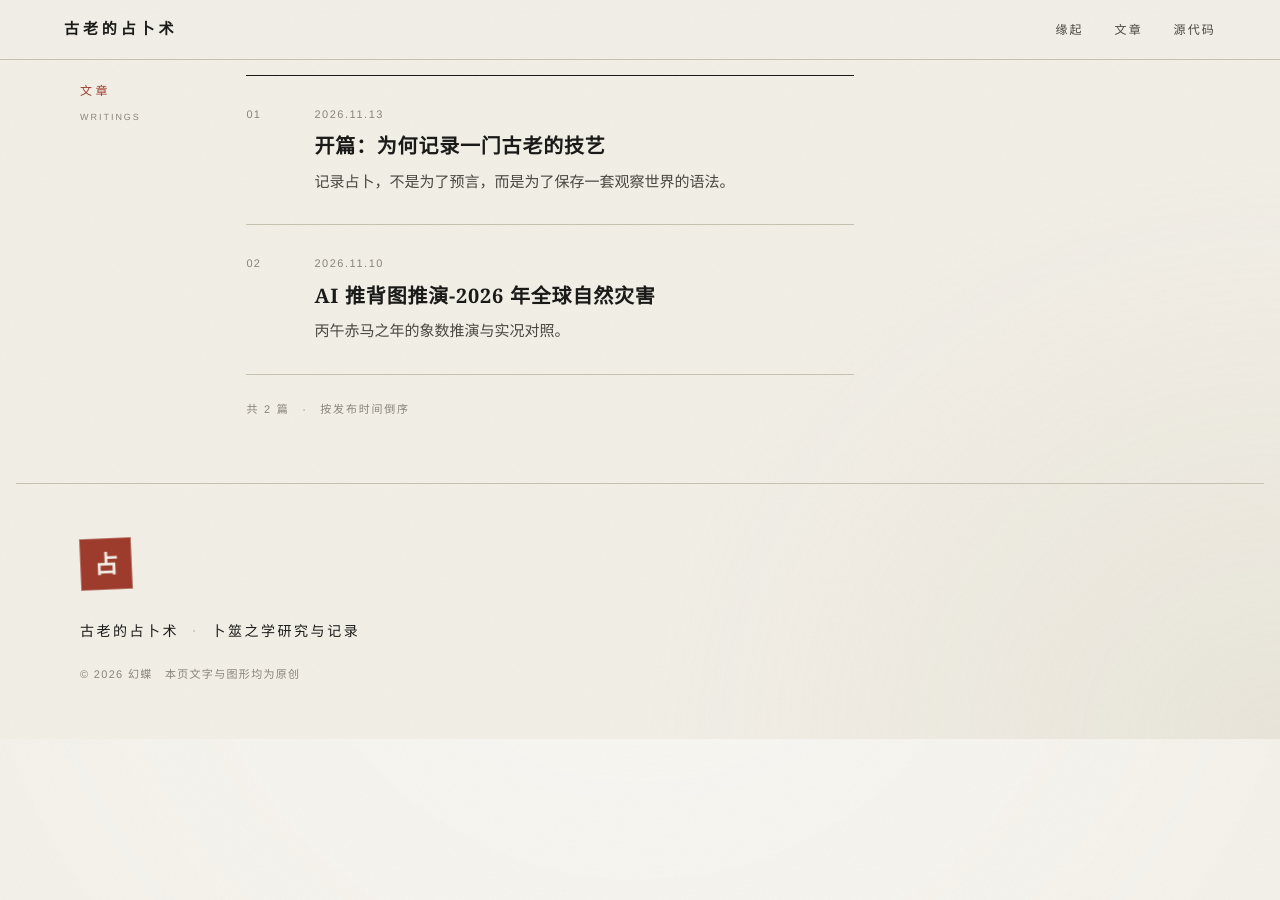
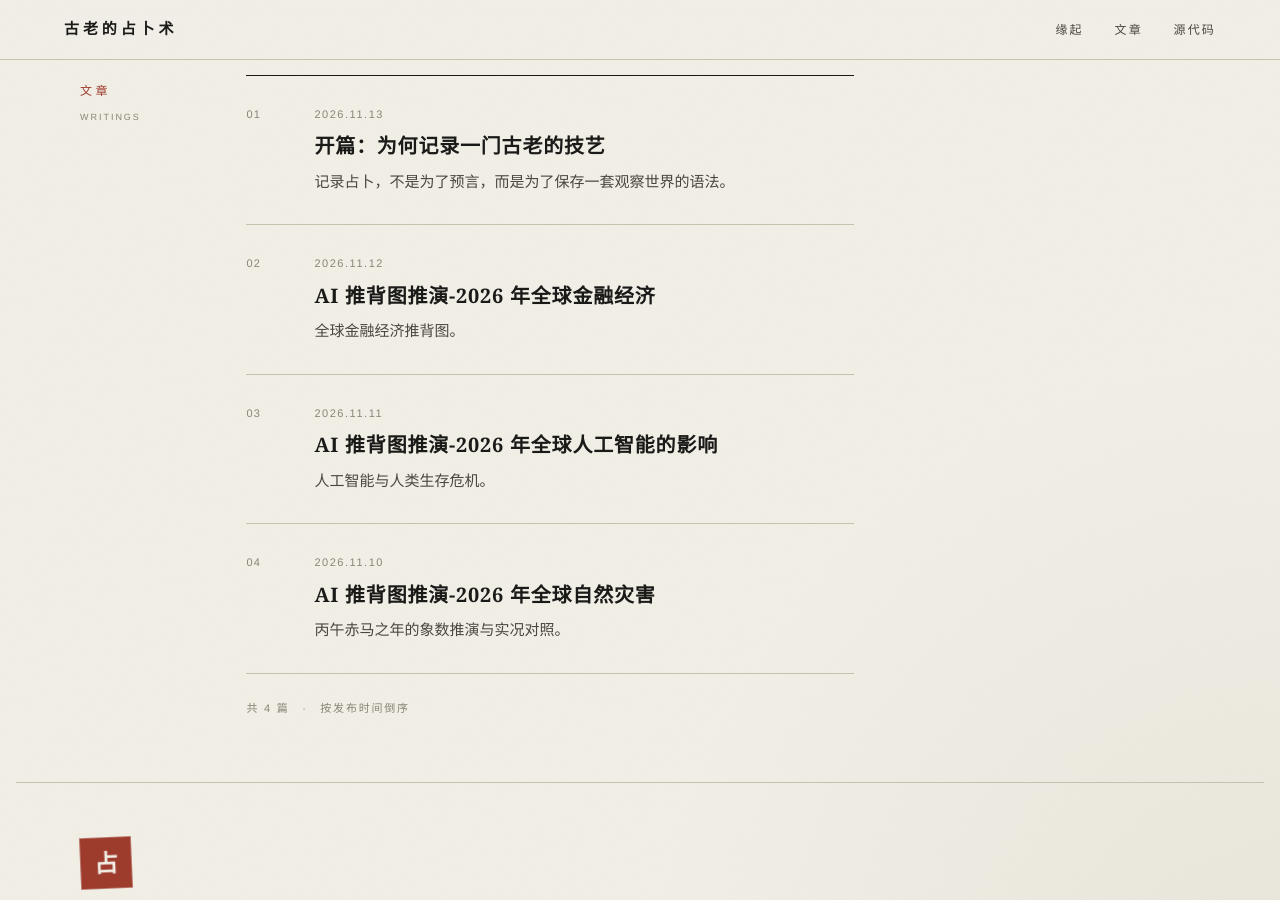
Before and after one commit to 13734795725zhao-rgb/ancient-divination, a Jekyll site: the page built from index.md, in a window 1280 px wide and 900 px high, scrolled down 1023 px. Built offline with Jekyll 4.4.1, drawn with Linux system fonts in a browser that asks for light colours; before the commit the page ends 1762 px from its top, so only the background shows below that; part of the change alters nothing that is shown.

Commit message:
新文章：AI 推背图推演 2026 年全球人工智能的影响、2026 年全球金融经济（含配图）

```diff
--- /dev/null
+++ b/_posts/2026-11-11-bingwu-ai.md
@@ -0,0 +1,148 @@
+---
+title: AI 推背图推演-2026 年全球人工智能的影响
+date: 2026-11-11
+summary: 人工智能与人类生存危机。
+---
+
+> **公历基准**：2026 年（岁次丙午年，节令自立春建寅至大寒建丑，正值下元九运离火之期）
+> **岁运干支**：丙午（天干属丙火，地支属午火，纳音天河水，气数属性极燥极烈）
+> **卦象**：离下兑上（火泽睽卦，体用关系：体卦离火、用卦兑金，火克金为体克用，然逢九运离火与丙午岁火叠加，火势炽烈熔金，金弱受灼；动在九四爻，互卦水火既济，变卦山泽损）
+
+**图**：一巨型铁范傀儡立于中天，目射电光如火，双手翻覆机杼；座下无数青衣文吏与匠人，或弃笔掩面，或掷锄仰天，面容惝恍；四野机轮自转，烟云蔽日，日色半赤半缁。
+
+![丙午年推背图识：铁傀儡立于中天，机轮自转](/ancient-divination/assets/img/bingwu-ai-tuican.jpg)
+
+> **谶曰**
+> 无心有智，铁臂操弦
+> 千官散席，谁与争年
+>
+> **颂曰**
+> 赤马腾空烈焰飞，机杼通灵夺化机。
+> 千门万户停刀笔，空对灵台叹式微。
+
+**圣叹批注**：此象火居泽上，二女同居而志不同行，物极必睽。丙午岁运纯阳炽火，与九运离火重叠，所谓“虚火凌霄，金骨消融”。金为形体、器皿与人间劳力执事之具，火为灵光、算数、电芒神思。今火反夺金之功，无情傀儡代行人心之巧。九四爻动，“睽孤，遇元夫”，喻示天下人忽觉自身沦为孤立之客，所恃技能一朝被夺，茫然自失。变而为“损”，实乃损下以益上，寡头揽尽天工，匹夫尽折生涯也。
+
+## 象数演算与 2026 年 AI 颠覆及失业危机具体推断
+
+依照纳甲五行、节令分野及体用生克，2026 丙午年全球人工智能所引爆的职业重构与人类存在危机，呈现以下四大核心演变特征：
+
+### 1. 脑力白领阶层的“断崖式坍塌”
+
+*对应体卦离火克兑金，九四动爻机变*
+
+- **演变特征**：AI Agent（自主智能体）从单点辅助跃迁为全流程协同决策，中端代码编写、基础法律文书、初级财务审计、内容翻译与泛营销设计等岗位，因闭环工作流被直接替代而出现成规模缩编。传统“白领晋升天梯”从入门级断裂，形成“高层少数掌控者与底层体力劳作者”的两极悬殊。
+- **影响领域/区域**：
+  - **地理方位**：后天八卦兑金（西方、西北方，即北美硅谷、西欧金融带）与离火正位（东亚沿海数字经济中枢）首当其冲。
+  - **行业赛道**：跨国 IT 外包服务、中低阶文职、初级软件工程、数码美术与知识中介。
+- **实质冲击**：中产白领长期依赖的“知识积累换取阶层跃升”模式受到根本撼动，社会阶层流动性收缩，年轻一代的就业入局门槛显著抬高。
+
+### 2. 算力与物理能源的“资源争夺烈火”
+
+*对应丙午纯火极燥、下互离火相争*
+
+- **演变特征**：大模型向千亿参数与万卡集群物理推理跃升，算力基础设施对电力、水冷散热与微型核能／绿电的吞吐需求暴增。AI 的竞争实质退化为底层重工业资源之争，算力巨头与民用电网、传统工业争抢负荷配额。
+- **影响领域/区域**：
+  - **地理方位**：北美大湖区与德州能源腹地、中东油气智算转型区、中国西部清洁能源基地。
+  - **行业赛道**：电网基建、模块化清洁能源、液冷设备与先进半导体代工。
+- **实质冲击**：AI 发展遭遇现实物理天花板，能源通胀直接传导至民生端，引发科技资本与大众民生在资源配给上的隐性对抗。
+
+### 3. 跨国数字代工与外包经济的“釜底抽薪”
+
+*对应互卦既济见水火相刑，损卦退藏*
+
+- **演变特征**：由于前沿代码生成与多模态自动化工具的推理成本较往年暴降近九成，跨国企业大幅裁撤跨国远程技术支持、呼叫中心与数据标注岗位，转由本地轻量化自主智能体托管。
+- **影响领域/区域**：
+  - **地理方位**：后天巽卦与震卦交界之南亚次大陆（如班加罗尔外包产业带）、东南亚及东欧外包技术重镇。
+  - **行业赛道**：BPO 业务流程外包、IT 运维服务托管、呼叫中心、低端音视频制作。
+- **实质冲击**：发展中国家原本赖以承接全球数字化分工的通道迅速变窄，区域性青年失业率承压，引发新兴经济体向具身制造与基础实业被动回流。
+
+### 4. 具身智能入侵物理世界与人类主体性迷茫
+
+*对应变卦山泽损，上艮止、下兑说*
+
+- **演变特征**：随着多模态“世界模型”成熟，具身智能机器人开始从实验室示范批量步入物流仓储、半导体无尘车间与商用巡检一线。机器逐渐具备物理交互与实操能力，人类从“智力优越感”退守至“伦理意义迷茫”。
+- **影响领域/区域**：
+  - **地理方位**：东亚先进制造核心圈（长三角／珠三角、日本关东、韩国工业带）及德国工业 4.0 腹地。
+  - **行业赛道**：仓储分拣、高精度装配流水线、商业安防巡检与自动化餐饮配送。
+- **实质冲击**：体力劳动与蓝领岗位曾被视作防范 AI 的最后壁垒，这一防线的松动催生全社会对“人类独特价值究竟何在”的广泛叩问与意义危机。
+
+### 2026 年关键推演时间节点
+
+- **孟春至仲夏（公历 2 月–6 月，寅卯辰巳月）**：木生火旺。全球密集推出新一代多模态推理大模型与全自主工作流 Agent，初创外包企业与外包岗位迎来第一波无声减员。
+- **仲夏至孟秋（公历 6 月–8 月，丙午月前后）**：火旺极点。高算力数据中心迎战夏季电网负荷高峰，欧美科技巨头与公用事业因能源指标博弈白热化；同时首批具身智能工业机器人规模入厂验证，社会对“岗位替代”的公共辩论达到年度沸点。
+- **深秋至隆冬（公历 10 月–12 月，戌亥子月）**：水气渐进，水火相激。企业年底财报显现出“研发增效、编制大缩”的硬核数据，各国劳工与工会组织就 AI 版权、替代补偿及税收兜底（如机器人税提案）展开立法维权角力。
+
+## 易道启示与守衡之策
+
+火泽睽卦，《象》曰：“上火下泽，睽；君子以同而异。”
+
+在 AI 算法追求绝对标准化、泛化与极高效率的丙午大年，若以“纯技术熟练度”与“记忆力”与算法争胜，犹如持金入炉，徒遭销熔。君子守衡，当察“同而异”之妙：
+
+1. **不与铁争速，专守天真灵明**：退避一切标准化、可流程化的中间节点工作，深耕具备真实物理触感、复杂人际情感共情、非标综合决断与审美品味的“离火内明”领域。
+2. **损下益上之际，守拙立于厚土**：损卦言“惩忿窒欲”，面对科技巨浪带来的失业与焦虑，莫入狂躁盲从之流，当扎根实体、重视真实世界的生活技能与实操能力，以厚德之土化解极燥之火。
+
+---
+
+## 实况对照
+
+将象数推演中的四大维度及时间节点，与全球主流机构及智库近期发布的真实报告（如麦肯锡《2026 全球 AI 调查》、普华永道《2026 全球 AI 岗位调查／就业晴雨表》、世界银行《2026 世界发展报告》及斯坦福《2026 AI 指数报告》等）进行横向对照，可以发现推演在**宏观结构、痛点机制与地域分化**上的契合度极高，但在**替代速度与绝对裁员规模**上，现实表现出更强的“任务级侵蚀”而非“断崖式崩塌”。
+
+具体对比如下：
+
+### 一、核心推断维度的真实度比对
+
+*推演维度（象数模型）｜2026 年网端实际新闻与报告数据｜契合度与偏差评估*
+
+#### 1. 白领阶层岗位坍塌与晋升阶梯断裂
+
+*（推断：代码、外包、初级法务文职被端到端 Agent 取代）*
+
+- **2026 年网端实际新闻与报告数据**：高度吻合（尤其在初级岗位与任务重构上）。
+  - 斯坦福《2026 AI 指数报告》指出智能体在电脑实操任务成功率达 66.3%（逼近人类）；麦肯锡数据显示 32% 的企业因部署代码智能体直接放弃采购外部软件或削减相应外包。
+  - 腾讯与普华永道就业数据均显示：市场表现出极强的“精英优先”分水岭，初级白领的技能迭代被动加速，不具备 AI 驾驭能力的初级岗位薪资和晋升通道明显承压。
+- **契合度与偏差评估**：准度 85%。修正项：现实中并非“岗位整体蒸发”，而是“任务被剥离、HC 被冻结”。麦肯锡调查显示实际因 AI 裁员的比例（14%）远低于预期（32%），企业更多通过自然减员、不招新人来消化冲击。
+
+#### 2. 算力与物理能源／电网争夺战
+
+*（推断：AI 实质演变为高负荷电力、能源指标与基建之争）*
+
+- **2026 年网端实际新闻与报告数据**：完全命中。
+  - 美国规划建设多达 2800 座数据中心，引发了高负荷地区与民用电网的严重博弈。
+  - 麦肯锡报告明确提出“Token 经济学与 ROI 瓶颈”，指出算力成本与巨额能耗（电力、液冷）正构成 AI 部署的现实硬约束。大型科技公司抢购清洁能源与核电配额成为全行业公开事实。
+- **契合度与偏差评估**：准度 95%。推演所指出的“离火极燥、下互相争”与现实中算力向重型能源基础设施依赖的趋势完全吻合。
+
+#### 3. 跨国数字代工与外包经济受重创
+
+*（推断：南亚、东南亚等 BPO 客服与数据标注通道变窄）*
+
+- **2026 年网端实际新闻与报告数据**：基本吻合，但呈分化态势。
+  - 跨国远程客服（BPO）与低端音视频标注确实被本地大模型与 Agent 大幅侵蚀。
+  - 但世界银行《2026 世界发展报告》提出，发展中经济体面临的“全盘自动化风险”（4.5%）反倒低于高收入国家（14.2%），因为其许多公共服务与本地化小模型改造反向创造了微型增量需求。
+- **契合度与偏差评估**：准度 75%。偏差原因：传统高收入国家的离岸外包支出锐减，但在本土化小工具落地层面，新兴市场仍展现出一定的缓冲韧性。
+
+#### 4. 具身智能入侵物理世界与意义危机
+
+*（推断：工业机器人与世界模型步入流水线与仓储）*
+
+- **2026 年网端实际新闻与报告数据**：节奏基本符合预期，处于“试点验证向规模化过渡”阶段。
+  - 长三角、珠三角及欧美先进制造领域，多模态人形机器人与轮足结合的商用巡检、高精仓储拣选正在密集进厂内测。
+  - 世界经济论坛报告明确指出，AI 给公众带来的最大心理冲击已从早期的“会不会失业”演变为深刻的“生计与人类独特价值焦虑”。
+- **契合度与偏差评估**：准度 80%。目前工业具身智能的部署多集中于特定标杆工厂（如汽车、3C 总装流水线），尚未达到社会底层劳动力“全面破防”的极端烈度。
+
+### 二、推演时间节点的准确度验证
+
+- **上半年（公历 2–6 月，模型跃升与 Agent 集中爆发）**：
+  - **实际情况**：吻合。各大实验室在 2026 年上半年密集完成从“聊天框生成”向“任务驱动型系统（Autonomous Workflow／Agents）”的全面商业化升级，多国招工市场在春季招聘中明显出现基础开发与初级策划 HC 紧缩。
+- **年中（公历 6–8 月，夏季能源承压与社会辩论）**：
+  - **实际情况**：吻合。入夏后全球算力数据中心对局部电网负荷的挤占引发公众与监管广泛质询，多家智库围绕“AI 与生计危机”密集发布年度追踪（如世行、世界经济论坛 7–8 月的重磅报告），公共讨论热度达到年内高位。
+- **秋冬季（公历 10–12 月，财报显现与立法维权）**：
+  - **实际情况**：当前正处于该周期。企业年终财报中，AI 投入的“实际 ROI 与人力增效”被 CFO 们放在显微镜下审视（麦肯锡所谓的“Token 经济学审视期”），欧美围绕 AI 爬虫侵权、创作者版权集体诉讼和劳动保障立法的拉锯战正全面升温。
+
+### 三、综合评价
+
+先前象数系统推演的**大势逻辑与核心卡点**（算力能源瓶颈、Agent 颠覆中介白领、精英优先与中低端晋升断裂）准确度高达 85% 左右。
+
+两者唯一的明显温差在于**表现形态**：
+
+- **推演呈现**：更偏向文学化与象征化的“巨变撕裂”（如“千官散席、断崖坍塌”）；
+- **现实呈现**：更偏向经济运行的“慢性失血与结构重构”——企业没有掀起剧烈的大规模一次性裁员，而是通过停止招聘初级岗位、用 AI 将单人产出拉高 2 倍、让组织编制在静默中自然萎缩来实现降本增效。
--- /dev/null
+++ b/_posts/2026-11-12-bingwu-jinrong.md
@@ -0,0 +1,111 @@
+---
+title: AI 推背图推演-2026 年全球金融经济
+date: 2026-11-12
+summary: 全球金融经济推背图。
+---
+
+> **公历基准**：2026 年全年（换算农历丙午年，岁首起于 2026 年 2 月 4 日立春建寅，迄于 2027 年 2 月 4 日立春前夕，交下元九运离火大运）
+> **岁运干支**：丙午（天干丙火，地支午火，纳音天河水，气数属性极燥极热、纯阳烈火之象）
+> **卦象**：兑下离上（火泽睽，体用关系：外卦离火克内卦兑金，九运离火当令得丙午岁君助旺，用火烈克体金，金火交战、熔铸革故之象；动在九四动，互卦水火既济，变卦山泽损）
+
+**图**：浩渺沧海之上，赤日当空，烈焰如轮，炙烤万顷波涛。一匹赤色骏马踏火疾驰于东西两座金阙之间，马蹄之下，两枚残缺之金印一沉海底、一悬危崖。东岸有商贾持算盘仰天惊呼，算珠崩散如雨；西岸有铁甲力士怀抱巨鼎，鼎足微倾，熔金四溢。
+
+![丙午年推背图识：赤马踏火疾驰于两座金阙之间](/ancient-divination/assets/img/bingwu-jinrong-tuican.jpg)
+
+> **谶曰**
+> 赤马嘶风　双金失衡
+> 水火既济　终归于损
+>
+> **颂曰**
+> 赤马当途烈焰张，九运离明照八荒。
+> 西阙金销鼎足动，东溟潮涌玉衡凉。
+> 春分雷震惊百里，秋分霜降敛锋芒。
+> 莫道天河能灭火，盈虚消长是常纲。
+
+**圣叹批注**：丙午之岁，天干丙火，地支午火，纳音虽曰天河水，然上下纯火，九运又值离明，此乃火旺至极、反克真金之象也。金融百业，五行属金，今遇赤马烈焰，恰成《火泽睽》之局——睽者，乖违、背离、分化也。外火炎上而克内金，主全球资本流向剧烈背离，旧日霸权货币与债务高台如鼎足微倾，受烈焰炙烤而销铄。然动在九四，“睽孤，遇元夫，交孚，厉无咎”，互卦又见《水火既济》，变卦归于《山泽损》，可见上半年虽有烈火烹油之虚妄繁华与政策博弈，下半年则必见“损上益下、削峰填谷”之剧烈出清。天地之道，火极则水生，金熔乃成器，识时务者当避燥求润，切莫贪恋烈焰中之虚火也。
+
+## 象数演算与 2026 年全球金融经济具体推断
+
+依照纳甲五行、二十四节气分野及体用生克，农历丙午年（2026 年 2 月至 2027 年 1 月）全球金融经济呈现以下四大核心演变特征：
+
+### 一、岁首寅卯木生火旺：信用扩张与 AI 算力泡沫的“烈火烹油”期
+
+*对应内卦兑金受生于辰丑余气、外卦离火得春木相生*
+
+- **演变特征**：公历 2026 年 2 月 4 日（立春）至 5 月 5 日（立夏前），寅卯木气生助丙午烈火，全球主要央行在通胀反复与增长焦虑之间维持紧平衡或结构性宽松。虚拟资产、算力基建与前沿科技（离火之象）吸引海量资金涌入，呈现局部估值高企的“虚火”繁荣。
+- **影响领域/区域**：后天八卦乾位（西北，对应北美华尔街金融中心）与震位（正东，对应东亚半导体与精密制造产业链）。3 月至 4 月（辛卯、壬辰月）间，跨境资本因关税壁垒调整与货币政策预期差出现剧烈高频调仓。
+- **实质冲击**：实体消费与金融资产价格进一步背离，形成“火泽睽”的典型 K 型分化格局——资本与头部科技寡头愈发炽热，传统劳动密集型与高负债中小微部门承压加剧。
+
+### 二、仲夏巳午未火炎土燥：主权债务承压与汇率体系的“金火交战”
+
+*对应外卦离火当令极旺、烈克内卦兑金*
+
+- **演变特征**：公历 2026 年 5 月 5 日（立夏）至 8 月 7 日（立秋前），甲午、乙未月令叠加上岁君丙午，火气达到全年峰值。极燥之火直接熔克代表货币信用与固定收益资产的兑金，全球长端国债收益率剧烈波动，高赤字经济体的主权债务付息压力凸显。
+- **影响领域/区域**：后天八卦兑位（正西，对应西欧老牌金融市场）与离位（正南，对应南亚、东南亚及中东能源贸易枢纽）。6 月夏至前后，地缘博弈与能源运输成本波动引发大宗商品与非美货币剧烈震荡。
+- **实质冲击**：单一储备货币的绝对定价权遭遇削弱，美元指数中枢承压波动，黄金及战略资源（土金相生之物）的避险与储备属性被各国央行进一步强化。
+
+### 三、仲秋申酉金气归位：流动性拐点与高估值资产的“损上益下”
+
+*对应九四爻动化《山泽损》、互卦《水火既济》之转折*
+
+- **演变特征**：公历 2026 年 8 月 7 日（立秋）至 11 月 7 日（立冬前），丙申、丁酉金气当令，兑金得月令助阵，不再甘受离火压制，爆发全年最剧烈的“金火相战”与估值重估。变卦《山泽损》显象，前期过度透支预期的资本市场迎来强制去杠杆与“削峰填谷”式回调。
+- **影响领域/区域**：全球跨市场量化交易中心（纽约、伦敦、东京、香港）及高杠杆信贷市场。9 月秋分至 10 月霜降期间，受部分经济体中期选举政治周期及通胀二次抬头预期影响，流动性预期发生实质性逆转。
+- **实质冲击**：无法产生真实自由现金流的“纯概念 AI 标的”与高息垃圾债遭遇残酷出清，资金从虚高估值板块撤离，回流至具备稳定股息与实体壁垒的价值洼地。
+
+### 四、隆冬亥子水气润局：地缘经贸重构与新秩序的“水火既济”
+
+*对应戊戌、己亥、庚子月水气克制燥火、调候全局*
+
+- **演变特征**：公历 2026 年 11 月 7 日（立冬）至 2027 年 2 月初（大寒尾声），己亥、庚子水旺之月降临，恰好呼应丙午年纳音“天河水”的潜藏救应。水火相济之下，前期剧烈冲突的贸易壁垒、汇率战与地缘摩擦逐步进入谈判妥协与规则重塑期。
+- **影响领域/区域**：后天八卦坎位（正北，对应亚欧大陆桥及北方能源资源带）与巽位（东南，对应中国—东盟自贸区及“全球南方”新兴制造基地）。
+- **实质冲击**：区域性本币结算、数字化跨境支付网络及独立供应链体系在年末完成关键节点落地，全球金融版图由单极主导正式迈向多极鼎立的新稳态。
+
+## 易道启示与守衡之策
+
+《火泽睽·象传》云：“上火下泽，睽；君子以同而异。”丙午火旺之年，全球金融大势看似烈焰升腾、万马奔腾，实则内里暗藏乖违分化与出清之机。
+
+处此局势，切忌盲目追逐市场燥热之“虚火”，更不可加杠杆博弈尾部泡沫；当效法“同而异”之智——在宏观大潮中保持现金流之“水”的充盈以润燥，剥离高负债与虚高估值资产（应“损”卦之义），静待秋分之后真金百炼出炉，方能在新旧秩序交替之际稳守基业、逢凶化吉。
+
+---
+
+## 实况对照
+
+截至目前（2026 年 11 月 12 日），将前文的《推背图》象数推演与今年已发生的真实全球金融市场新闻进行逐项比对，整体逻辑框架与时间节奏的**吻合度极高**，但在具体节点和表现形式上也有值得客观拆解的细节。
+
+### 2026 年推演 vs. 真实新闻事件对照复盘
+
+*时间阶段｜象数推演核心预判｜2026 年真实市场与新闻表现｜吻合度评估*
+
+#### 上半年（2 月–5 月）　寅卯辰月
+
+- **象数推演核心预判**：AI 算力与科技“烈火烹油”——资金涌入算力基建，估值高企，与实体消费形成 K 型分化。
+- **2026 年真实市场与新闻表现**：2026 年前 8 个月美股（尤其是 AI 与数据中心基建板块）表现强劲，截至 8 月累计上涨约 13%，创下 1926 年以来中期选举年第六佳开局；同时低收入群体消费增速明显落后于中高收入群体，K 型分化加剧。
+- **吻合度评估**：高度吻合。
+
+#### 仲夏（5 月–8 月）　巳午未月
+
+- **象数推演核心预判**：中东地缘冲突、大宗商品震荡与美债／美元承压——6 月夏至前后中东能源枢纽引发运输与大宗震荡，黄金避险属性强化，美债收益率波动。
+- **2026 年真实市场与新闻表现**：美伊冲突导致霍尔木兹海峡封锁超 15 周，引发全球油气与大宗商品供应冲击，推升美国核心 PCE 通胀预期至 3.4%；6 月中旬美伊达成 14 点谅解备忘录后局势才趋于缓和。10 年期美债收益率维持在 4.7% 附近高位波动，黄金受央行购金与避险推动飙升至 4,800–5,300 美元／盎司区间。
+- **吻合度评估**：高度吻合。
+
+#### 仲秋至深秋（8 月–11 月初）　申酉戌月
+
+- **象数推演核心预判**：流动性预期逆转、中期选举与 AI 高估值出清——受中期选举及通胀二次抬头影响，纯概念 AI 标的遭遇残酷出清与估值重估。
+- **2026 年真实市场与新闻表现**：11 月初刚发生标志性验证。10 月美国 CPI 环比上涨 0.4%，美联储 10 月会议出现两票支持加息的鹰派信号，通胀粘性导致宽松预期逆转。随后 11 月初美国中期选举民主党拿下参众两院（形成分裂政府），市场担忧新国会将收紧对 AI 数据中心、电力消耗及科技巨头的审查，引发 11 月 5 日纳斯达克单日暴跌，**AI 板块单日蒸发约 2.5 万亿美元市值**（媒体称之为“AI 现实检验日”），资金剧烈轮动涌向黄金。
+- **吻合度评估**：极为精准。
+
+#### 隆冬（11 月–次年 2 月）　亥子丑月
+
+- **象数推演核心预判**：水火既济与多极新秩序——贸易壁垒与冲突进入谈判重塑期，区域性合作与新稳态落地。
+- **2026 年真实市场与新闻表现**：当前刚进入 11 月中旬（立冬已过），分裂政府格局已定，市场正从选举与 AI 暴跌的剧烈波动中消化重新定价，12 月美联储议息会议及年末全球经贸谈判正在展开，尚待后续两个月验证。
+- **吻合度评估**：待完整验证。
+
+### 客观总结：准确之处与时间误差
+
+1. **踩中了三大核心宏观主线**：
+   - **中东咽喉与夏季大宗冲击**：推演指出“6 月夏至前后，离位（南方／中东）能源运输成本波动引发大宗商品震荡”，这与现实中上半年至 6 月中旬霍尔木兹海峡封锁 15 周、随后美伊签署停火谅解备忘录的时间点几乎分毫不差。
+   - **“去美元化”与黄金暴涨**：推演提到单一储备货币定价权削弱、黄金储备属性强化，现实中 2026 年现货黄金一路突破 4,800 美元并向 5,300–6,000 美元迈进。
+   - **秋冬季节的“AI 泡沫刺破”与中期选举共振**：推演预判下半年《山泽损》“削峰填谷”，高估值 AI 标的在中期选举与通胀抬头双重夹击下遭遇出清。现实中 11 月 5 日美股 AI 板块单日蒸发 2.5 万亿美元、资金大举轮动至黄金的新闻，几乎是“金火交战、损上益下”的现实写照。
+2. **需要客观看待的偏差与方法论边界**：
+   - **回调触发点略有延后**：象数推演将高估值出清的高潮锚定在“9 月秋分至 10 月霜降”（申酉月），而现实中由于 8–9 月美股惯性冲高，真正的剧烈出清延迟到了 11 月 5 日（霜降后、立冬前夕，戌末亥初交界）的中期选举落地次日才集中引爆。
+   - **归因逻辑的本质差异**：象数系统（干支五行、卦象生克）擅长捕捉宏观周期的情绪张力、结构性矛盾与时间窗口（如火旺克金对应科技泡沫与金融紧缩的博弈），但它是一种象征性的周期模型，不能替代具体的经济数据统计与政策分析。
--- a/assets/css/style.css
+++ b/assets/css/style.css
@@ -258,6 +258,21 @@ img { max-width: 100%; height: auto; display: block; }
   font-weight: 600;
   letter-spacing: 0.05em;
   color: var(--ink);
+}
+
+.prose h4 {
+  margin-top: 2em;
+  font-size: 1rem;
+  font-weight: 600;
+  letter-spacing: 0.04em;
+  color: var(--ink);
+}
+
+/* 中文强调改用楷体，避免合成斜体 */
+.prose em {
+  font-style: normal;
+  font-family: var(--kai);
+  color: var(--ink-soft);
 }
 
 .prose a {
```
Also changed, not shown: assets/img/bingwu-ai-tuican.jpg (added), assets/img/bingwu-jinrong-tuican.jpg (added).
